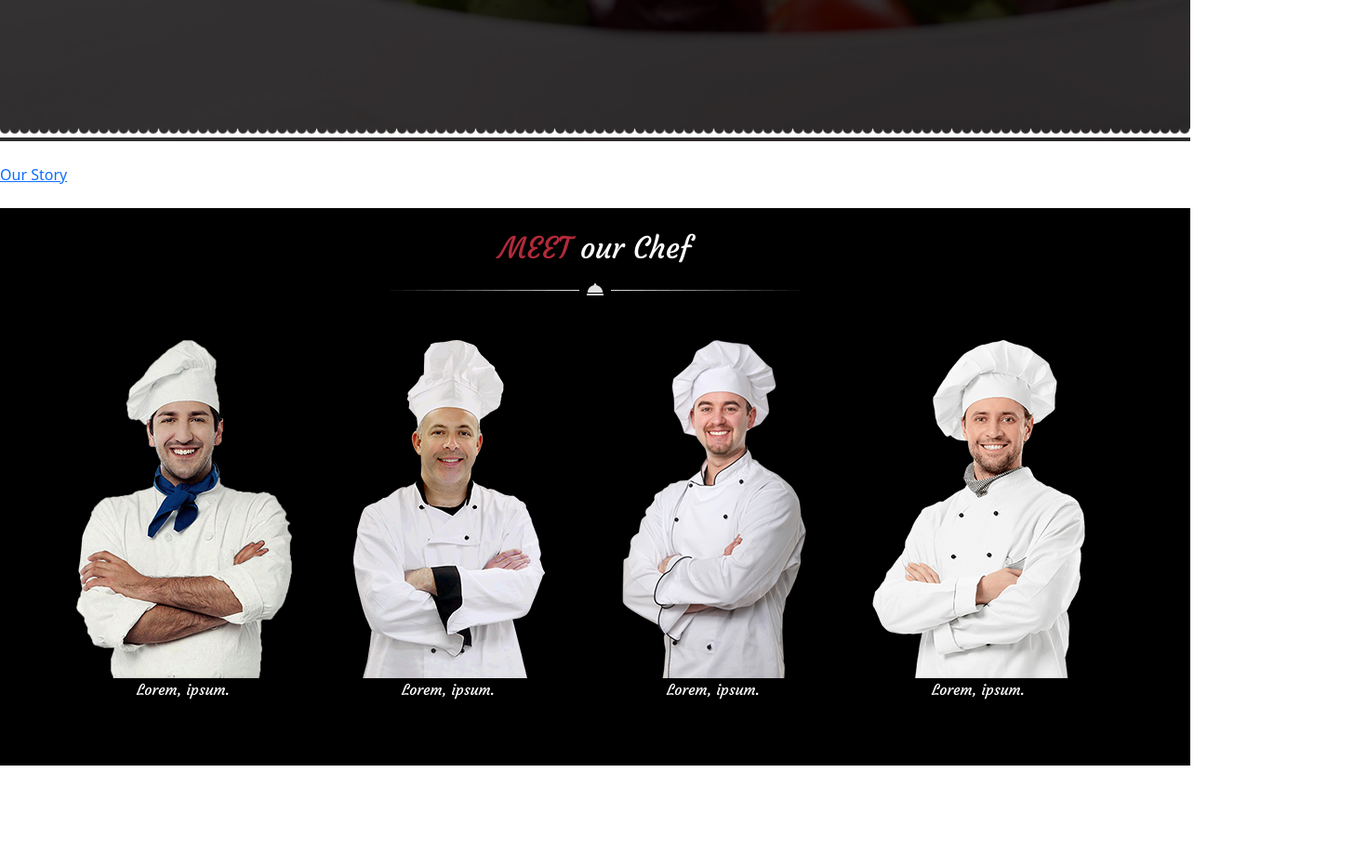
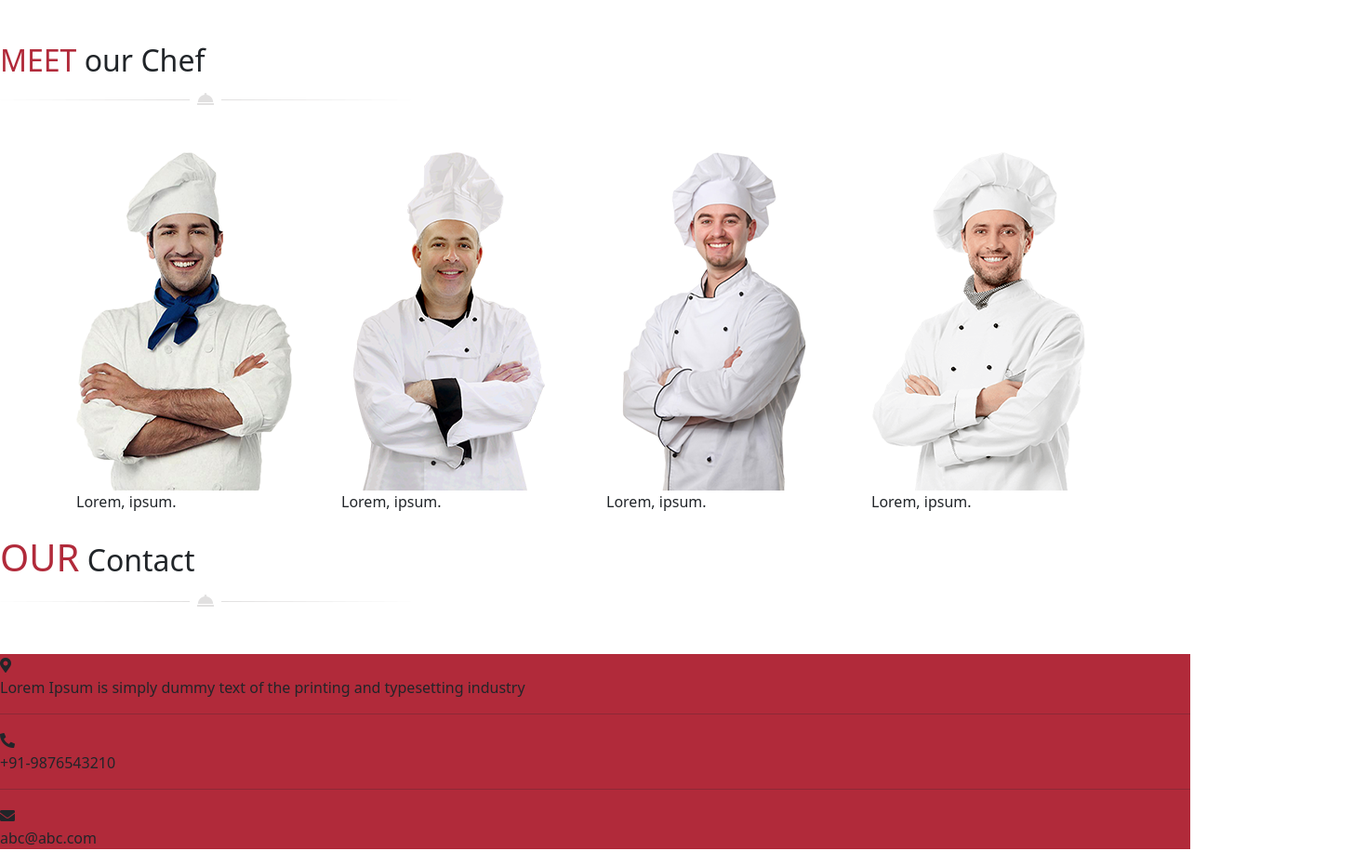
Before and after one commit to camille-mcq/coding_school_17_site_du_chef, a website: page index.html in a window 1280 px wide. Shown: the part 662-1592 px from the top of the page at 93% size, 1455 px wide, since content can reach past the window. Before the commit the page ends 1486 px from the top, so only its background shows below. Drawn offline with nearby package versions, Linux system fonts and the light colour scheme; files whose address does not match are found by name.

Commit message:
rubrique_contact

```diff
--- a/asset/sass/our_story.sass
+++ b/asset/sass/our_story.sass
@@ -0,0 +1,19 @@
+.our_contact
+    background-image: url("../../public/images/main_bg.jpg")
+    height: 600px
+
+.titre
+    font-family: 'Courgette', cursive
+    align-items: center
+    justify-content: center
+    text-align: center
+    margin-top: 30px
+.form
+    padding-top: 20px
+    text-align: center
+    color: white
+    align-items: center
+    width: 380px
+    height: 280px
+    border-radius: 20px
+    margin-left: 520px
--- a/asset/sass/style.sass
+++ b/asset/sass/style.sass
@@ -1,3 +1,4 @@
 @import ../sass/header.sass
 @import ../sass/our_chefs.sass
 @import ../sass/our_story.sass
+@import ../sass/testimony.sass
--- /dev/null
+++ b/asset/sass/testimony.sass
@@ -0,0 +1,5 @@
+  .titre
+    align-items: center
+    justify-content: center
+    text-align: center
+    font-family: 'Courgette', cursive
--- a/index.html
+++ b/index.html
@@ -8,6 +8,7 @@
 <link href="https://fonts.googleapis.com/css2?family=Courgette&display=swap" rel="stylesheet">
     <link rel="stylesheet" href="../Site du chef/asset/css/style.css">
     <link rel="stylesheet" href="./node_modules/bootstrap/dist/css/bootstrap.min.css">
+    <link rel="stylesheet" href="./node_modules/@fortawesome/fontawesome-free/css/all.css"/>
 </head>
 <body>
     <!-- ****** HEADER ******  -->
@@ -132,8 +133,30 @@
     </section>
     <!--BOOK YO+UR TABLE-->
     <!--Client testimonials-->
+
     <!-- OUR CONTACT-->
-
+    <section class="our_contact">
+      <br>
+      <div class="titre">
+        <h2><span style="color:#b12a3a" class="fs-1">OUR</span> Contact</h2>
+        <img src="./public/images/decoration_line.png" alt="">
+      </div>
+      <div>
+        <br><br>
+      </div>
+      <div>
+        <div class="form centrage" style="background-color:#b12a3a">
+          <i class="fas fa-map-marker-alt"></i>
+          <p>Lorem Ipsum is simply dummy text of the printing and typesetting industry</p>
+          <hr>
+          <i class="fas fa-phone-alt"></i>
+          <p>+91-9876543210</p>
+          <hr>
+          <i class="fas fa-envelope"></i>
+          <p>abc@abc.com</p>
+        </div>
+      </div>
+    </section>
     </main>
     <!-- ****** FOOTER ******  -->
     <footer>
--- a/package.json
+++ b/package.json
@@ -1,5 +1,6 @@
 {
   "dependencies": {
+    "@fortawesome/fontawesome-free": "^5.15.1",
     "bootstrap": "^5.0.0-beta1"
   }
 }
```
Also changed, not shown: asset/css/our_story.css, asset/css/style.css, asset/css/testimony.css (added), 4 other files.
